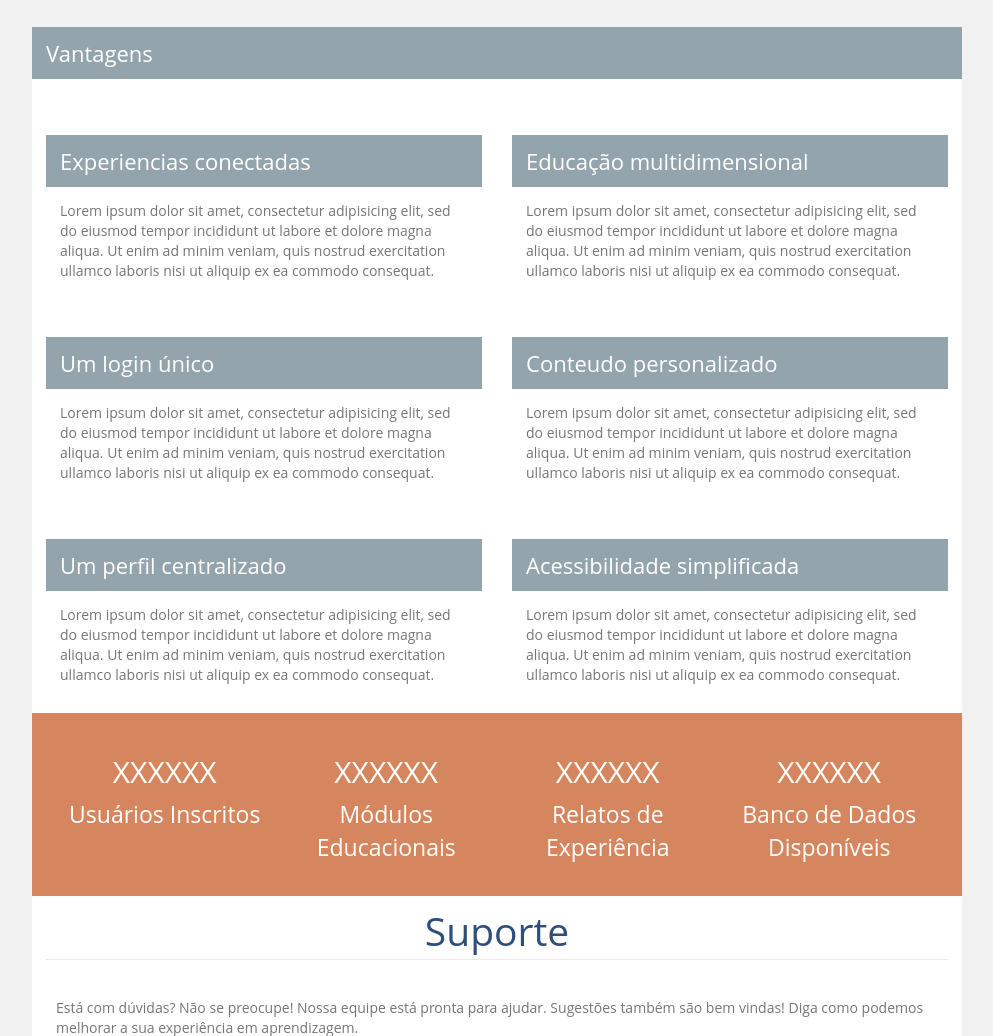
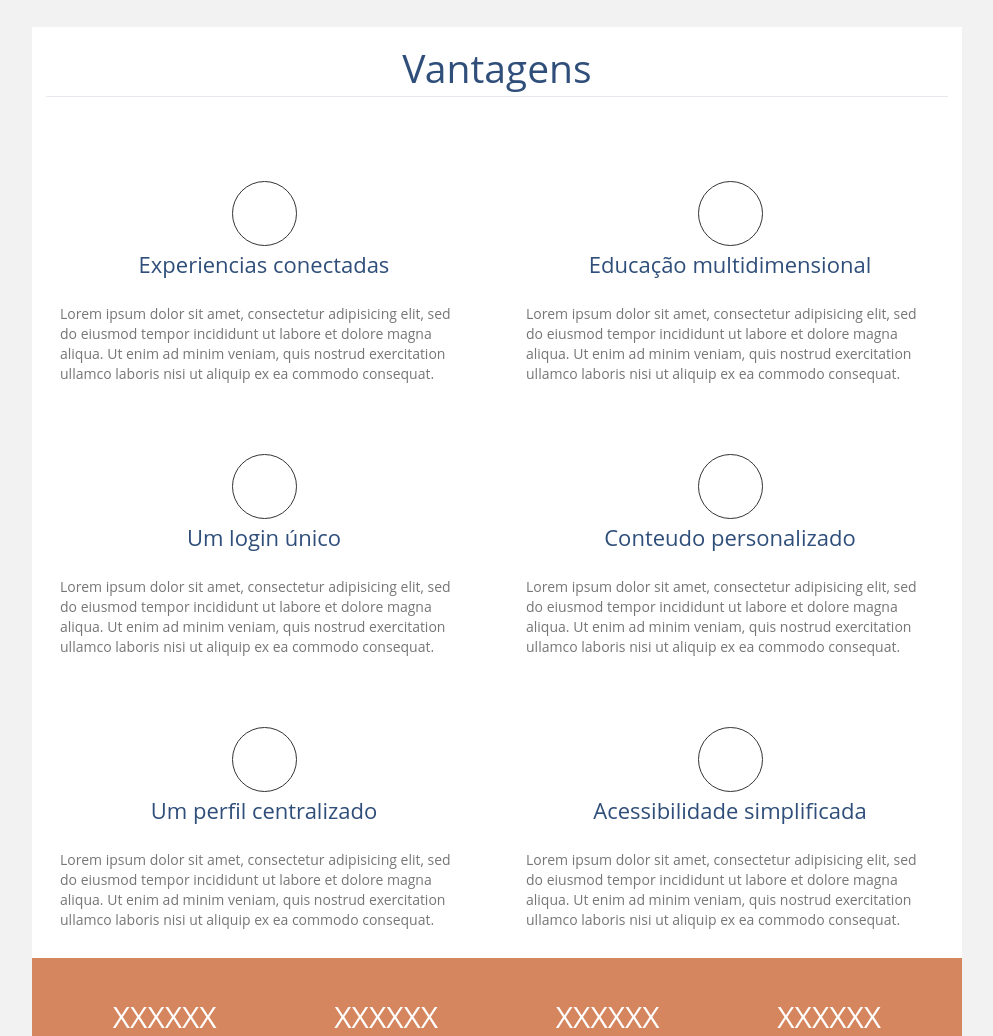
Before and after one commit to pedrupawlo/landingPage-sabia, a plain HTML site: page index.html in a window 1280 px wide. Shown: the part 1220-2256 px from the top of the page, without its empty margins (143-1136 px from the left). Drawn offline with Linux system fonts and the light colour scheme.

Commit message:
95 percent done!

```diff
--- a/css/sabia-home.css
+++ b/css/sabia-home.css
@@ -91,7 +91,7 @@ ul.social-icons li a i {
   bottom: 1px;
   left: 7px;
 }
-.sobre .header, .suporte .header {
+.sobre .header, .suporte .header, .vantagens .header {
   background-color: white !important;
 }
 
@@ -182,7 +182,28 @@ ul.social-icons li a i {
   height: 41px;
 }
 
-
+h2.vantagens-sabia-title {
+  text-align: center;
+  font-size: 39px !important;
+  color: #2f4e7a !important;
+  border-bottom: 1px solid #e6e9ed;
+  padding-bottom: 6px;
+}
+
+.vantagens .content-box .header > h2 {
+  color: #2f4e7a !important;
+  text-align: center;
+  padding-top: 6px;
+}
+
+.vantagens .ico-wrapper {
+    border: 1px solid;
+    margin: auto;
+    padding: 5px;
+    width: 65px;
+    height: 65px;
+    background-color: transparent;
+}
 /*
 ================================================================================
 ======= Tema Sabiá =============================================================
--- a/index.html
+++ b/index.html
@@ -291,7 +291,7 @@
               <div class="content-box">
                 <div class="header">
 
-                  <h2>Vantagens</h2>
+                  <h2 class="vantagens-sabia-title">Vantagens</h2>
 
                 </div>
 
@@ -299,10 +299,14 @@
 
                   <div class="row">
 
+                    <div class="experiencias-conectadas-box">
                       <div class="col-md-6">
 
                         <div class="content-box">
                           <div class="header">
+                            <div class="ico-wrapper">
+                              <i class="fa fa-usb fa-3x"></i>
+                            </div>
                             <h2>Experiencias conectadas</h2>
                           </div>
                           <div class="content">
@@ -313,12 +317,46 @@
                         </div>
 
                       </div>
+                    </div>
+
+                    <div class="educacao-multidimensional-box">
+
+                      <div class="col-md-6">
+
+                        <div class="content-box">
+
+                          <div class="header">
+                            <div class="ico-wrapper">
+                              <i class="fa fa-usb fa-3x"></i>
+                            </div>
+                            <h2>Educação multidimensional</h2>
+                          </div>
+                          <div class="content">
+                              <p>
+                                Lorem ipsum dolor sit amet, consectetur adipisicing elit, sed do eiusmod tempor incididunt ut labore et dolore magna aliqua. Ut enim ad minim veniam, quis nostrud exercitation ullamco laboris nisi ut aliquip ex ea commodo consequat.
+                              </p>
+                          </div>
+
+                        </div>
+
+                      </div>
+
+                    </div>
+
+                  </div>
+
+                  <div class="row">
+
+                    <div class="login-unico-box">
 
                       <div class="col-md-6">
 
                         <div class="content-box">
                           <div class="header">
-                          <h2>Educação multidimensional</h2>
+                            <div class="ico-wrapper">
+                              <i class="fa fa-usb fa-3x"></i>
+                            </div>
+                            <h2>Um login único</h2>
                           </div>
                           <div class="content">
                               <p>
@@ -331,27 +369,15 @@
 
                     </div>
 
-                  <div class="row">
+                    <div class="conteudo-personalizado-box">
 
                       <div class="col-md-6">
 
                         <div class="content-box">
                           <div class="header">
-                          <h2>Um login único</h2>
+                            <div class="ico-wrapper">
+                              <i class="fa fa-usb fa-3x"></i>
                             </div>
-                        <div class="content">
-                            <p>
-                              Lorem ipsum dolor sit amet, consectetur adipisicing elit, sed do eiusmod tempor incididunt ut labore et dolore magna aliqua. Ut enim ad minim veniam, quis nostrud exercitation ullamco laboris nisi ut aliquip ex ea commodo consequat.
-                            </p>
-                        </div>
-                      </div>
-
-                    </div>
-
-                    <div class="col-md-6">
-
-                      <div class="content-box">
-                        <div class="header">
                             <h2>Conteudo personalizado</h2>
                           </div>
                           <div class="content">
@@ -365,12 +391,19 @@
 
                     </div>
 
+                  </div>
+
                   <div class="row">
+
+                    <div class="perfil-centralizado-box">
 
                       <div class="col-md-6">
 
                         <div class="content-box">
                           <div class="header">
+                            <div class="ico-wrapper">
+                              <i class="fa fa-usb fa-3x"></i>
+                            </div>
                             <h2>Um perfil centralizado</h2>
                           </div>
                           <div class="content">
@@ -382,10 +415,17 @@
 
                       </div>
 
+                    </div>
+
+                    <div class="acessibilidade-simplificada-box">
+
                       <div class="col-md-6">
 
                         <div class="content-box">
                           <div class="header">
+                            <div class="ico-wrapper">
+                              <i class="fa fa-usb fa-lg"></i>
+                            </div>
                             <h2>Acessibilidade simplificada</h2>
                           </div>
                           <div class="content">
@@ -393,6 +433,8 @@
                                 Lorem ipsum dolor sit amet, consectetur adipisicing elit, sed do eiusmod tempor incididunt ut labore et dolore magna aliqua. Ut enim ad minim veniam, quis nostrud exercitation ullamco laboris nisi ut aliquip ex ea commodo consequat.
                               </p>
                           </div>
+                        </div>
+
                       </div>
 
                     </div>
```
Lines whose indentation alone changed are shown as unchanged.
